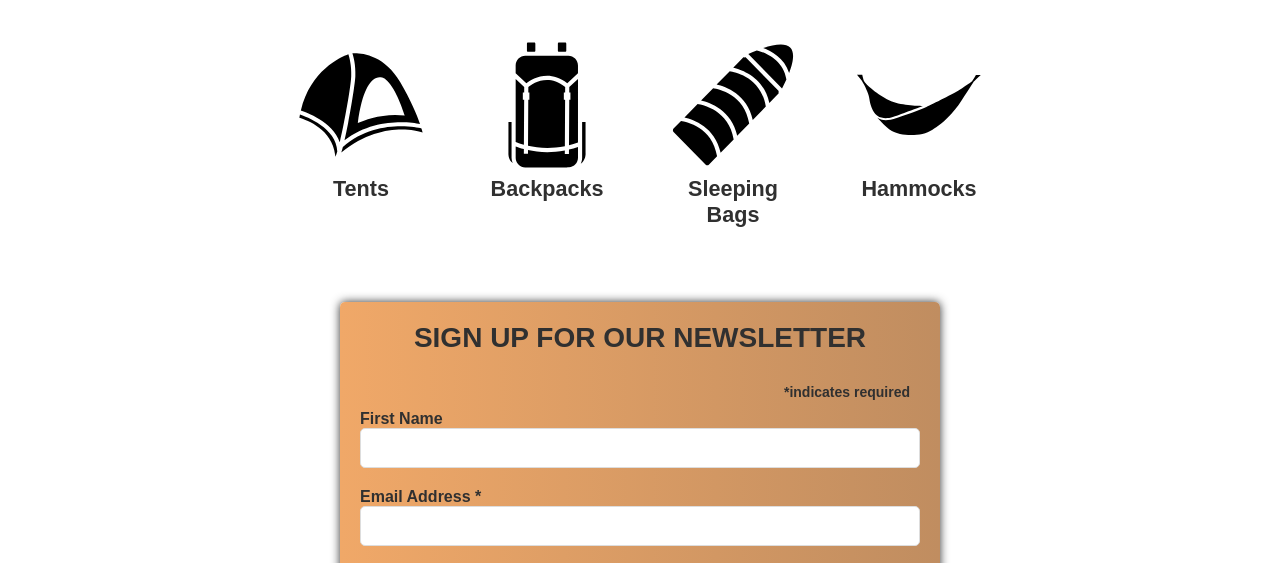
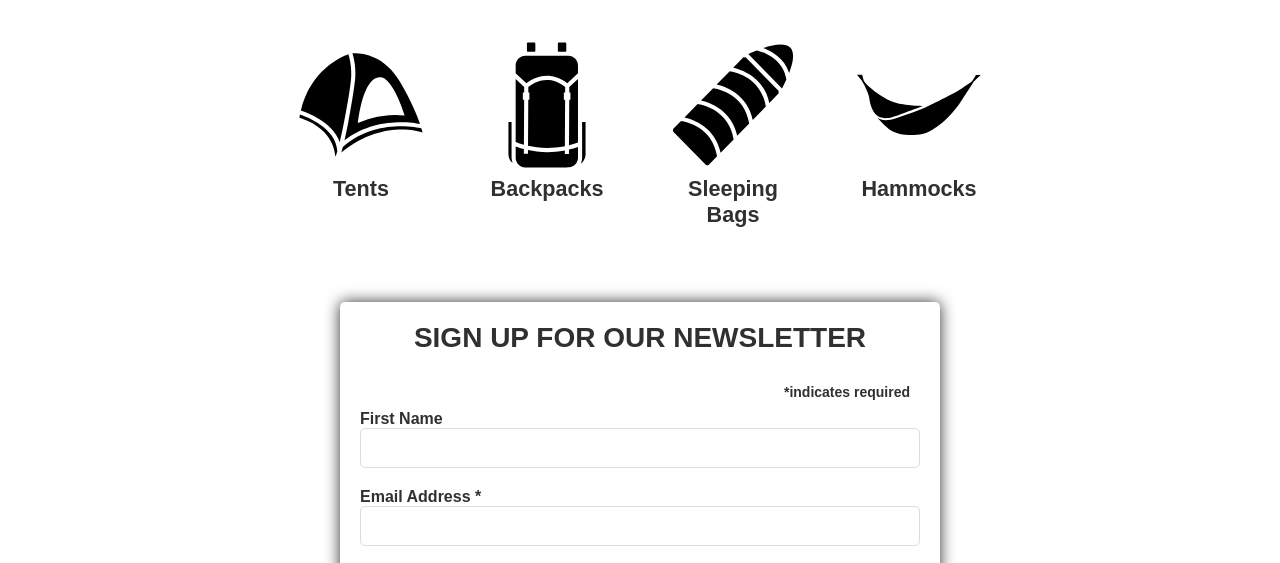
Before and after one commit to MorganLuke/team1, a website built with Vite: page src/index.html in a window 1280 px wide. Shown: the part 716-1279 px from the top of the page. Built offline with nearby package versions, Linux system fonts and the light colour scheme; a script that the page names is missing.

Commit message:
changed newsletter background

```diff
--- a/src/css/style.css
+++ b/src/css/style.css
@@ -293,13 +293,14 @@ button {
 }
 #mc_embed_signup {
   /* background: linear-gradient(to right, #d9e48b, #7d882a); */
-  background: linear-gradient(to right, #f0a868, #c08d60);
+  /* background: linear-gradient(to right, #f0a868, #c08d60); */
   padding: 20px;
   max-width: 600px;
   margin: 20px auto;
+
   border-radius: 5px;
   font-size: 14px;
-  box-shadow: 0 0 10px;
+  box-shadow: 0 0 15px;
 }
 
 #mc_embed_signup h2 {
```
